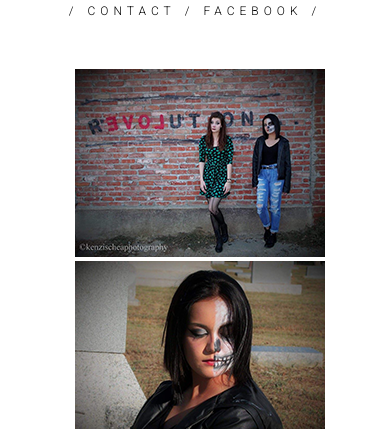
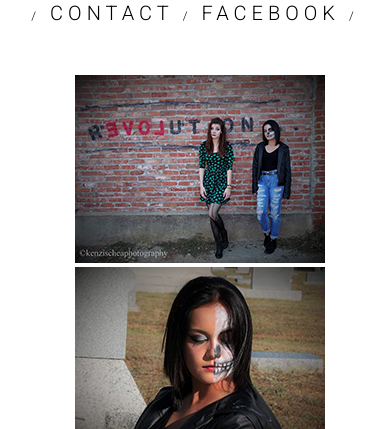
Before and after one commit to wmech16/kenziphoto, a website: page index.html in a window 390 px wide. Shown: the part 121-550 px from the top of the page. Drawn offline with nearby package versions, Linux system fonts and the light colour scheme.

Commit message:
media queries

```diff
--- a/index.html
+++ b/index.html
@@ -21,9 +21,9 @@
 
 			<ul class = "nav-list">
 				<li class = "sep">/</li>
-				<a href = "#" class = "menu-toggle link"><li>Contact</li></a>
+				<a href = "#" class = "menu-toggle link" id = "contact"><li class = "nav-text">Contact</li></a>
 				<li class = "sep">/</li>
-				<li><a href="https://www.facebook.com/KenziScheaPhotography/?_rdr=p" target="_blank">Facebook</a></li>
+				<a href="https://www.facebook.com/KenziScheaPhotography/?_rdr=p" target="_blank"><li class = "nav-text">Facebook</li></a>
 				<li class = "sep">/</li>
 			</ul>
             <div class="full-menu">
--- a/public/sass/style.scss
+++ b/public/sass/style.scss
@@ -29,6 +29,12 @@ ul, ol {
 	width: 100%;
 	text-align: center;
 
+}
+
+@media (max-width: 600px) {
+    .nav-text {
+        font-size: 20px;
+    }
 }
 
 li {
@@ -103,11 +109,12 @@ li {
     margin: 0 auto;
 }
 
-@media (max-width: 500px) {
+@media (max-width: 600px) {
 
-	.about, .phone, .email, .close-popup {
-		font-size: 1.5em;
+	.about, .phone, .email, .close-popup, .menu-toggle menu-toggle--close {
+		font-size: 1.6em;
 		font-family: $roboto;
+
 	}
 	.phone {
 		margin-right: 33px;
```
Also changed, not shown: public/css/style.css.
